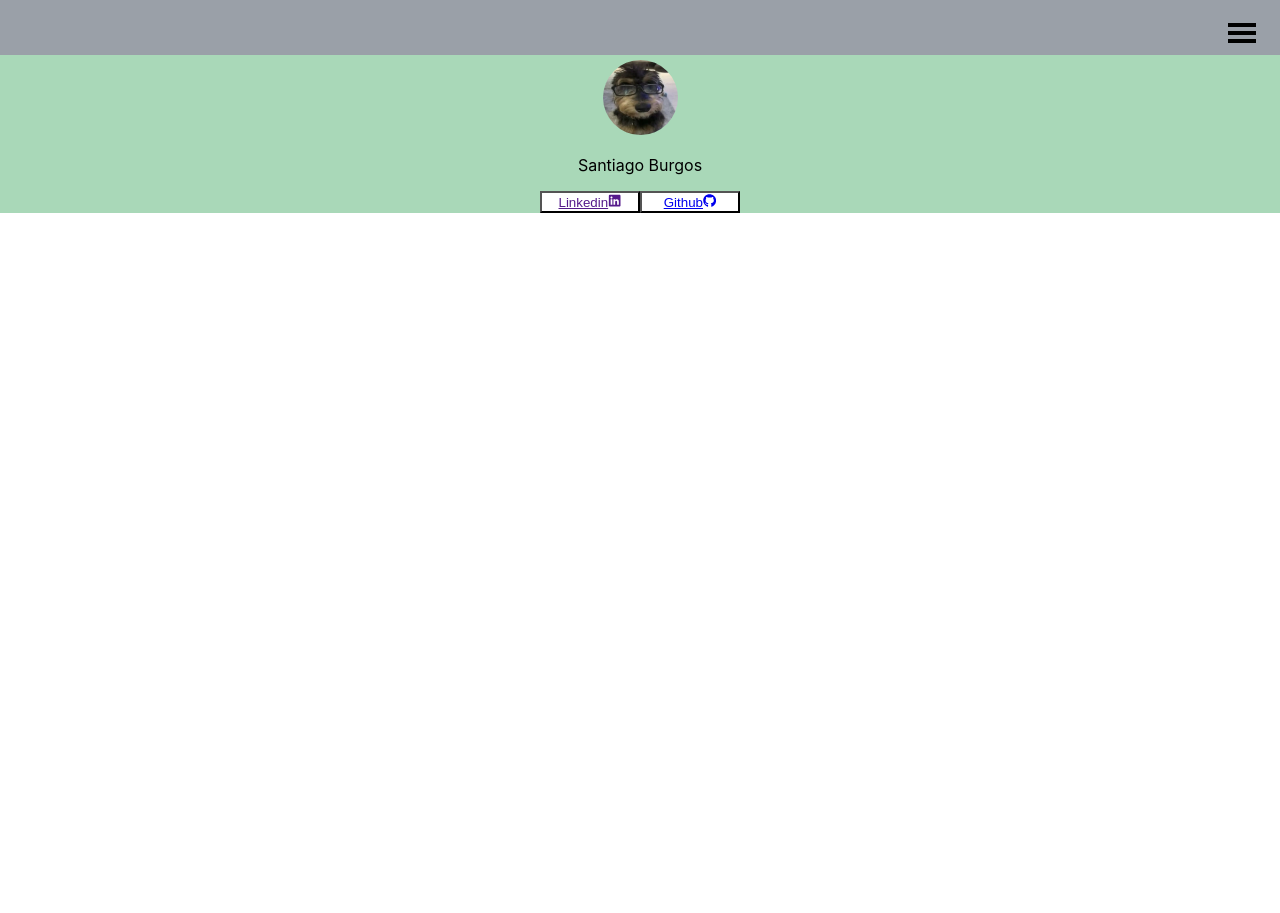
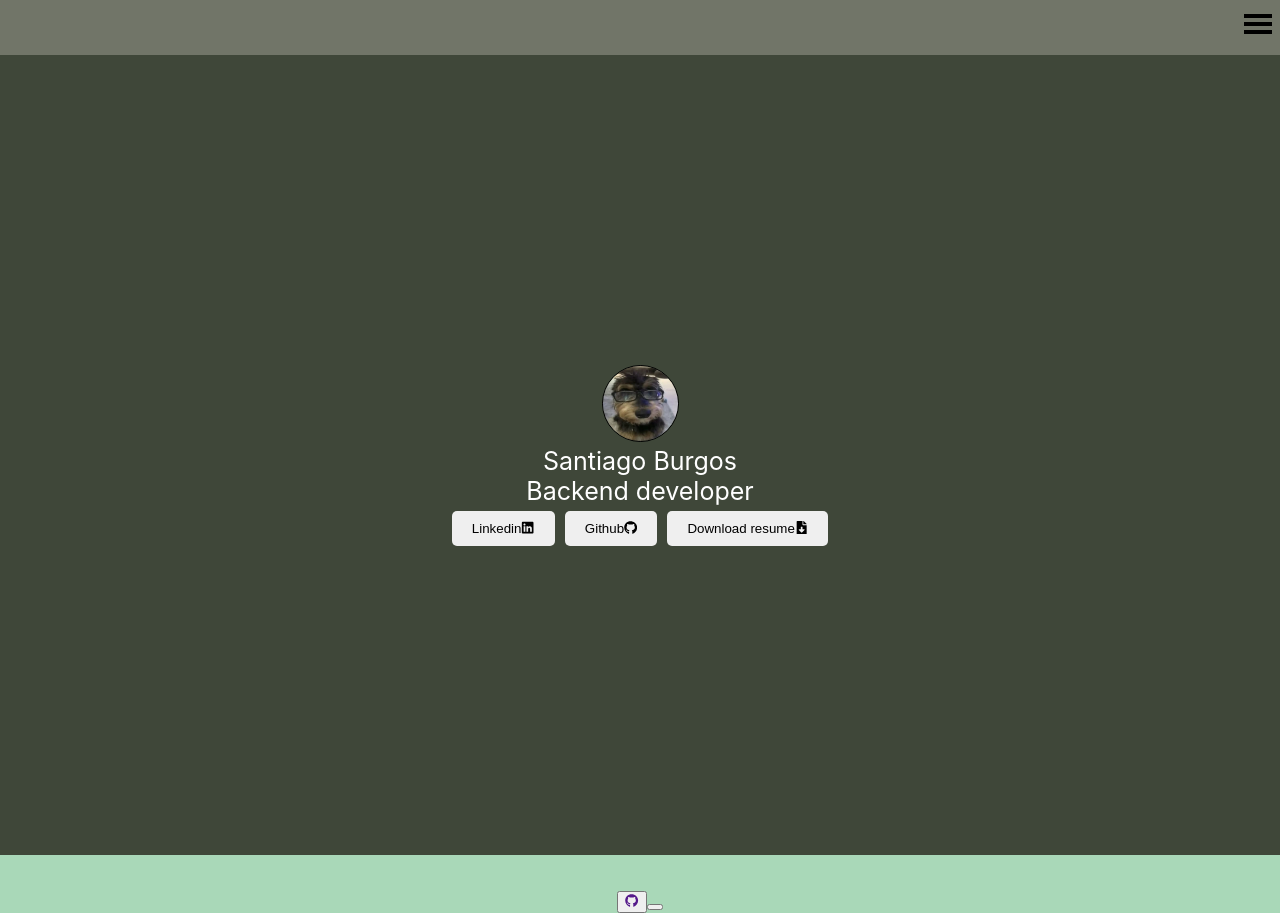
Before and after one commit to Santi-Burgos/portafolio, a React (Create React App) app: page / in a window 1280 px wide. Before the commit the page ends 800 px from the top, so only its background shows below. Built offline with nearby package versions, Linux system fonts and the light colour scheme.

Commit message:
section presentation

```diff
--- a/src/App.js
+++ b/src/App.js
@@ -1,7 +1,8 @@
 import { useState } from 'react';
 import NavBar from './components/navbar.jsx';
+import Presentation from './components/presentation.jsx';
+import  Projects from './components/projects.jsx'
 import './styles/App.css';
-import Presentation from './components/presentation.jsx';
 
 function App() {
   const [openNav, setOpenNav] = useState(false);
@@ -15,6 +16,14 @@ function App() {
         <section className='presentation'>
           <Presentation />
         </section>
+        <section className='projects-section' id='projects'>
+          <div>
+            <Projects />
+          </div>
+        </section>
+        <section className='stack-tech' id='stack'>
+
+        </section>
       </main>
     </div>
   );
--- a/src/components/navbar.jsx
+++ b/src/components/navbar.jsx
@@ -15,8 +15,8 @@ function NavBar({ open, toggleNav }) {
 
         {open && (
             <ul className="menu">
+            <li><a href="#projects">Proyectos</a></li>
             <li><a href="#about">Sobre mí</a></li>
-            <li><a href="#projects">Proyectos</a></li>
             <li><a href="#contact">Contacto</a></li>
             </ul>
             )}
--- a/src/components/presentation.jsx
+++ b/src/components/presentation.jsx
@@ -1,6 +1,8 @@
 import ContactButton from "../ui/contactButton.jsx";
 import { FaGithub } from "react-icons/fa6";
 import { FaLinkedin } from "react-icons/fa";
+import { FaFileDownload } from "react-icons/fa";
+
 import profilePic from '../assets/images/profile.jpg';
 
 
@@ -9,15 +11,16 @@ function Presentation() {
   return (
     <div>
         <div className="profile">
-          <img src={profilePic} alt="Profile-Pic" />
-        <div>
+          <img src={profilePic} alt="Profile-Picture" />
+        <div className="profile-text">
             <p>Santiago Burgos</p>
-          </div>
+            <p>Backend developer</p>
         </div>
-
-        <div>
+        </div>
+        <div className="buttons-section">
             <ContactButton icon={FaLinkedin} link="" name={"Linkedin"} />
             <ContactButton icon={FaGithub} link="https://github.com/Santi-Burgos" name={"Github"} />
+            <ContactButton icon={FaFileDownload} link="" name={"Download resume"} />
         </div>
     </div>
   );
--- /dev/null
+++ b/src/components/projects.jsx
@@ -0,0 +1,22 @@
+import ProjectCard from "../ui/projectCard.jsx";
+import { FaGithub } from "react-icons/fa";
+
+
+function Projects(){
+    return(
+        <div>
+            <ProjectCard
+               icon ={FaGithub}
+               link =""
+               name = ""
+               description= ""
+               img = ""
+               alt = ""
+               stack = ""
+               linkDeploy=""
+            />
+        </div>
+    )
+}
+
+export default Projects
--- a/src/styles/App.css
+++ b/src/styles/App.css
@@ -3,7 +3,7 @@
 }
 
 .App-header {
-  background-color: #9AA0A8;
+  background-color: #717568;
   height: 55px;
   display: flex;
   flex-direction: column;
@@ -19,14 +19,11 @@
 
 /* Nav bar Styles */
 .navbar {
-      display: flex;
+    display: flex;
     flex-direction: row-reverse;
     align-items: flex-start;
-    padding: 1rem;
     width: 100%;
     max-width: 100vw;
-    box-sizing: border-box;
-    overflow-x: hidden;
     align-items: center;
 }
 
@@ -50,8 +47,11 @@
 
 .menu li{
   padding: 5px;
+  cursor: pointer;
 }
 .menu a{
+  color: black;
+  font-size: 20px;
   text-decoration: none;
 }
 
@@ -60,6 +60,15 @@
 .body-bg{
   background: #A9D8B8;
 }
+.presentation{
+  width: 100vw;
+  height: 100vh;
+  display: flex;
+  justify-content: center;
+  align-items: center;
+  background-color: #3F4739;
+  color: white;
+}
 
 .profile{
   padding-top: 5px;
@@ -67,12 +76,27 @@
 
 .profile img{
   width: 75px;
+  border: 1px solid black;
   height: 75px;
   border-radius: 50px;
 }
+.profile-text p{
+  margin: 0px;
+  font-size: 25px;
+}
+.contact-button{
+  padding: 10px 20px;
+    color: white;
+    margin: 5px;
+    border: none;
+    border-radius: 5px;
+    cursor: pointer;
+}
 
-.contact-button{
-  width: 100px;
-  background-color: white;
+.contact-button a{
   text-decoration: none;
+  display: flex;
+  color: black;
+  align-content: center;
+  justify-content: center;
 }
--- /dev/null
+++ b/src/ui/projectCard.jsx
@@ -0,0 +1,31 @@
+import {IconType} from "react-icons"
+
+
+const ProjectCard = ({icon: Icon, link, name, description, img, alt, stack, linkDeploy}) =>{
+    return(
+        <div className="projects">
+            <div>
+                <img src={img} alt={alt} />
+                <div>
+                    <p>{name}</p>
+                </div>
+                <div>
+                    <p>{description}</p>
+                </div>
+            </div>
+            <div>
+                {stack}
+            </div>
+            <div>
+                <button>
+                    <a href={link}><Icon/></a>
+                </button>
+                 <button>
+                    <a href={linkDeploy}></a>
+                </button>
+            </div>
+        </div>
+    )
+}
+
+export default ProjectCard
```
Also changed, not shown: src/ui/buttonWhitIcon.jsx (added, +9 -0 lines).
